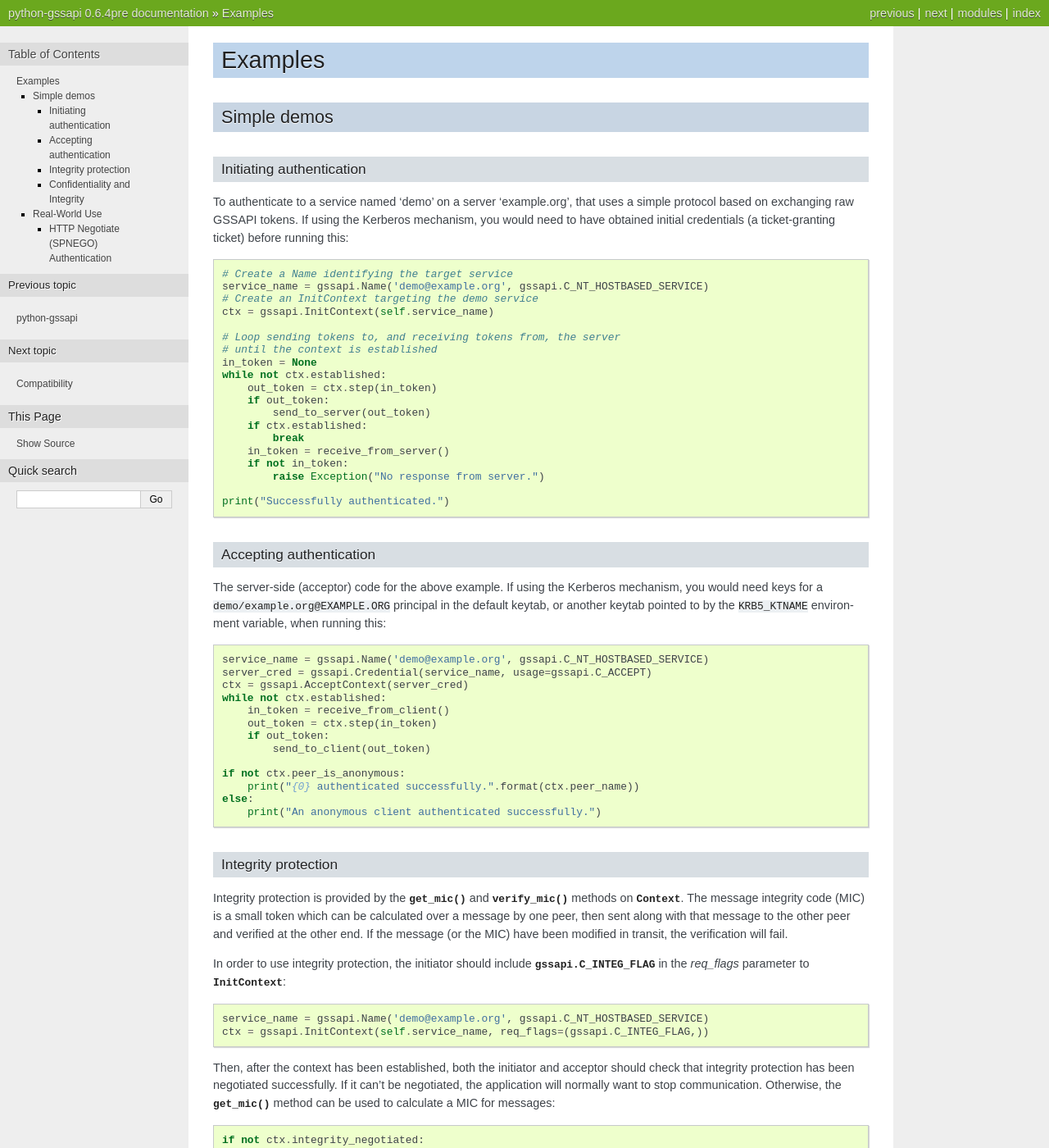
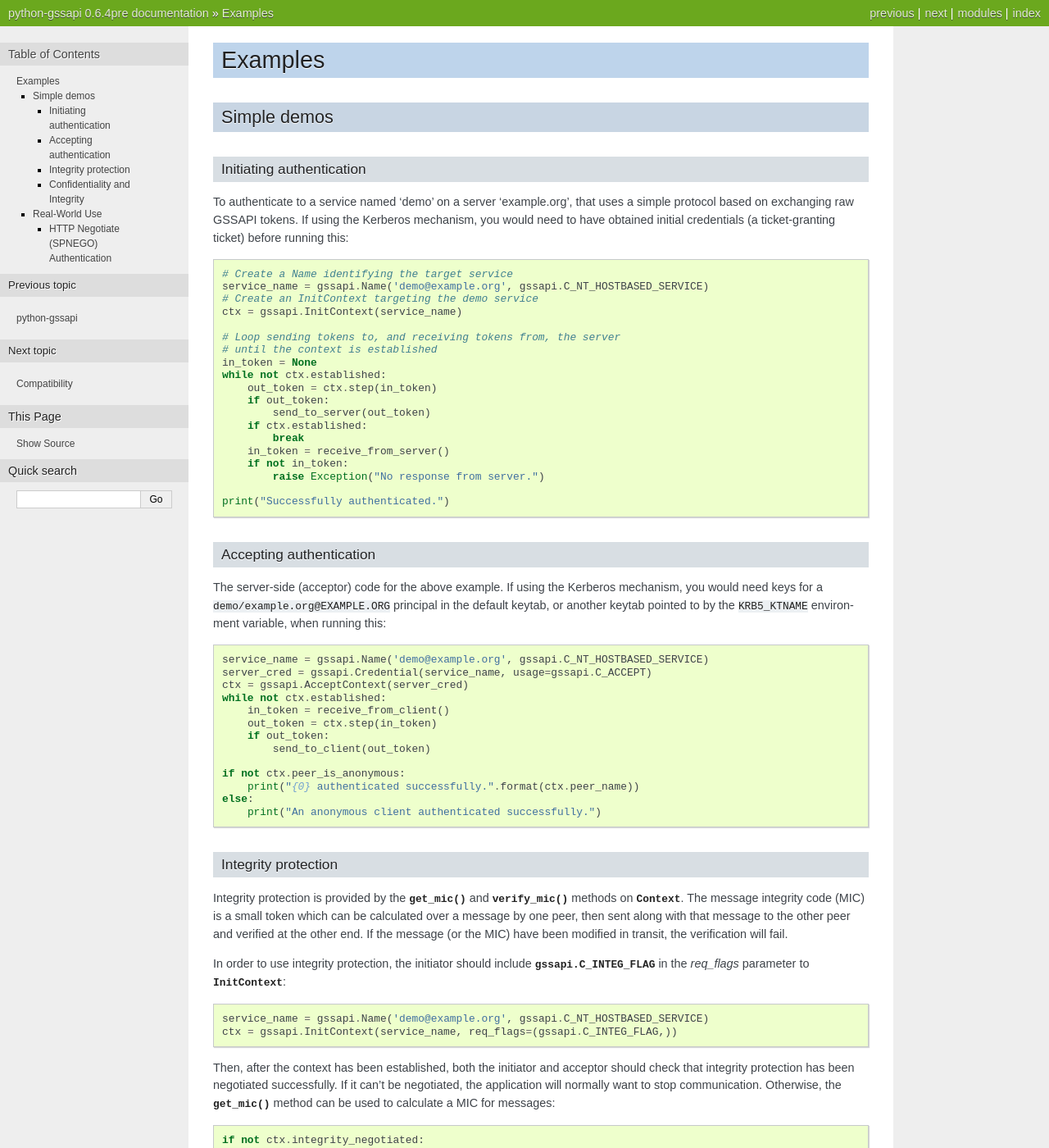
Before and after one commit to sigmaris/python-gssapi, a Sphinx documentation site: the page built from docs/source/examples.rst, in a window 1280 px wide and 1400 px high. Shown: the whole window at 82% size. Built offline with Sphinx 7.4.7, drawn with Linux system fonts in a browser that asks for light colours.

Commit message:
Where’d all these selfs come from?

```diff
--- a/docs/source/examples.rst
+++ b/docs/source/examples.rst
@@ -16,7 +16,7 @@
     # Create a Name identifying the target service
     service_name = gssapi.Name('demo@example.org', gssapi.C_NT_HOSTBASED_SERVICE)
     # Create an InitContext targeting the demo service
-    ctx = gssapi.InitContext(self.service_name)
+    ctx = gssapi.InitContext(service_name)
 
     # Loop sending tokens to, and receiving tokens from, the server
     # until the context is established
@@ -71,7 +71,7 @@
 .. code-block:: python
 
     service_name = gssapi.Name('demo@example.org', gssapi.C_NT_HOSTBASED_SERVICE)
-    ctx = gssapi.InitContext(self.service_name, req_flags=(gssapi.C_INTEG_FLAG,))
+    ctx = gssapi.InitContext(service_name, req_flags=(gssapi.C_INTEG_FLAG,))
 
 Then, after the context has been established, both the initiator and acceptor should check that
 integrity protection has been negotiated successfully. If it can't be negotiated, the
@@ -126,7 +126,7 @@
 .. code-block:: python
 
     target_name = gssapi.Name('demo@example.org', gssapi.C_NT_HOSTBASED_SERVICE)
-    ctx = gssapi.InitContext(self.target_name, req_flags=(gssapi.C_INTEG_FLAG, gssapi.C_CONF_FLAG))
+    ctx = gssapi.InitContext(target_name, req_flags=(gssapi.C_INTEG_FLAG, gssapi.C_CONF_FLAG))
 
 Then, after the context has been established, both the initiator and acceptor should check that
 confidentiality and integrity protection have been negotiated successfully. If it can't be
```
